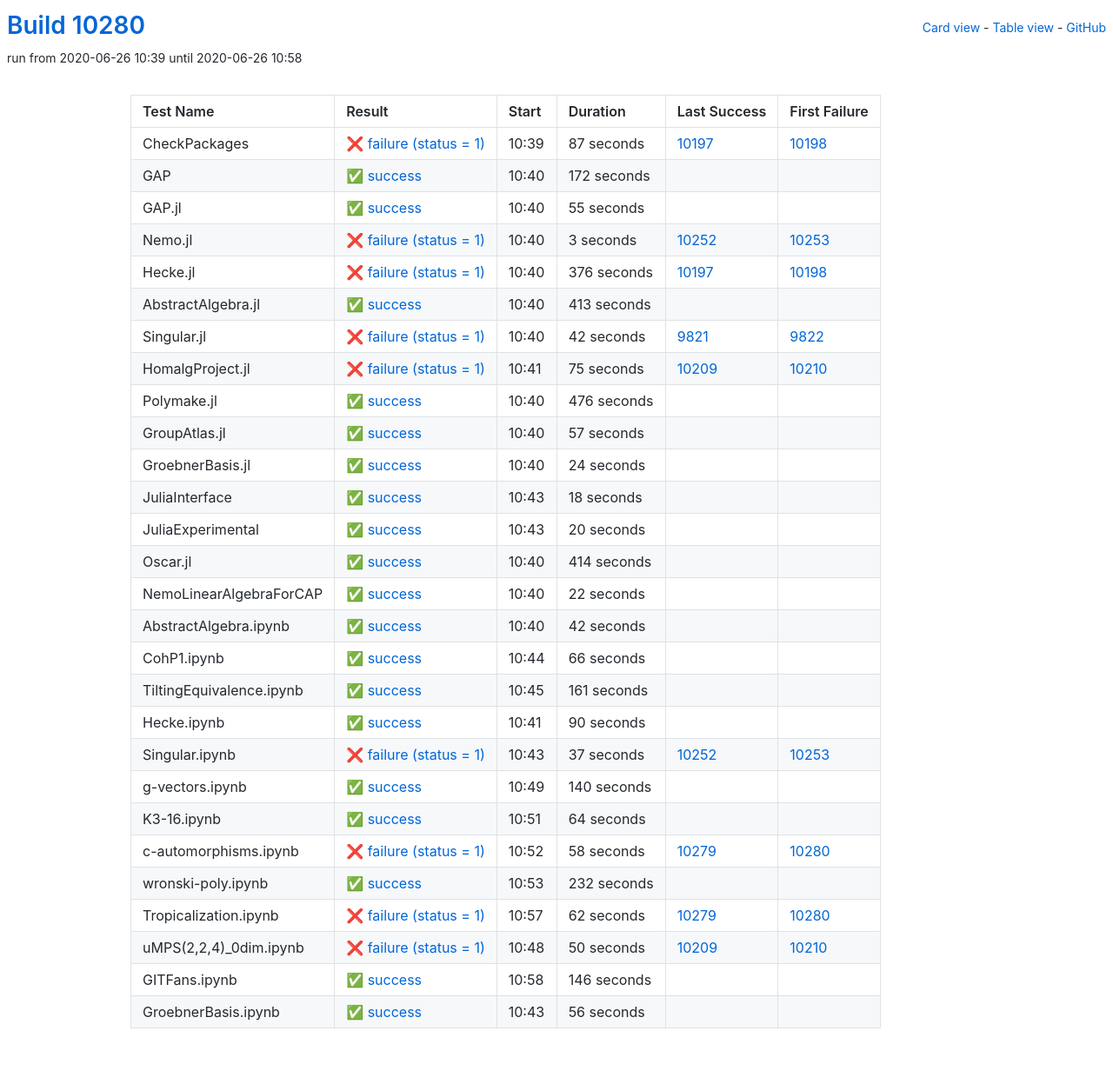
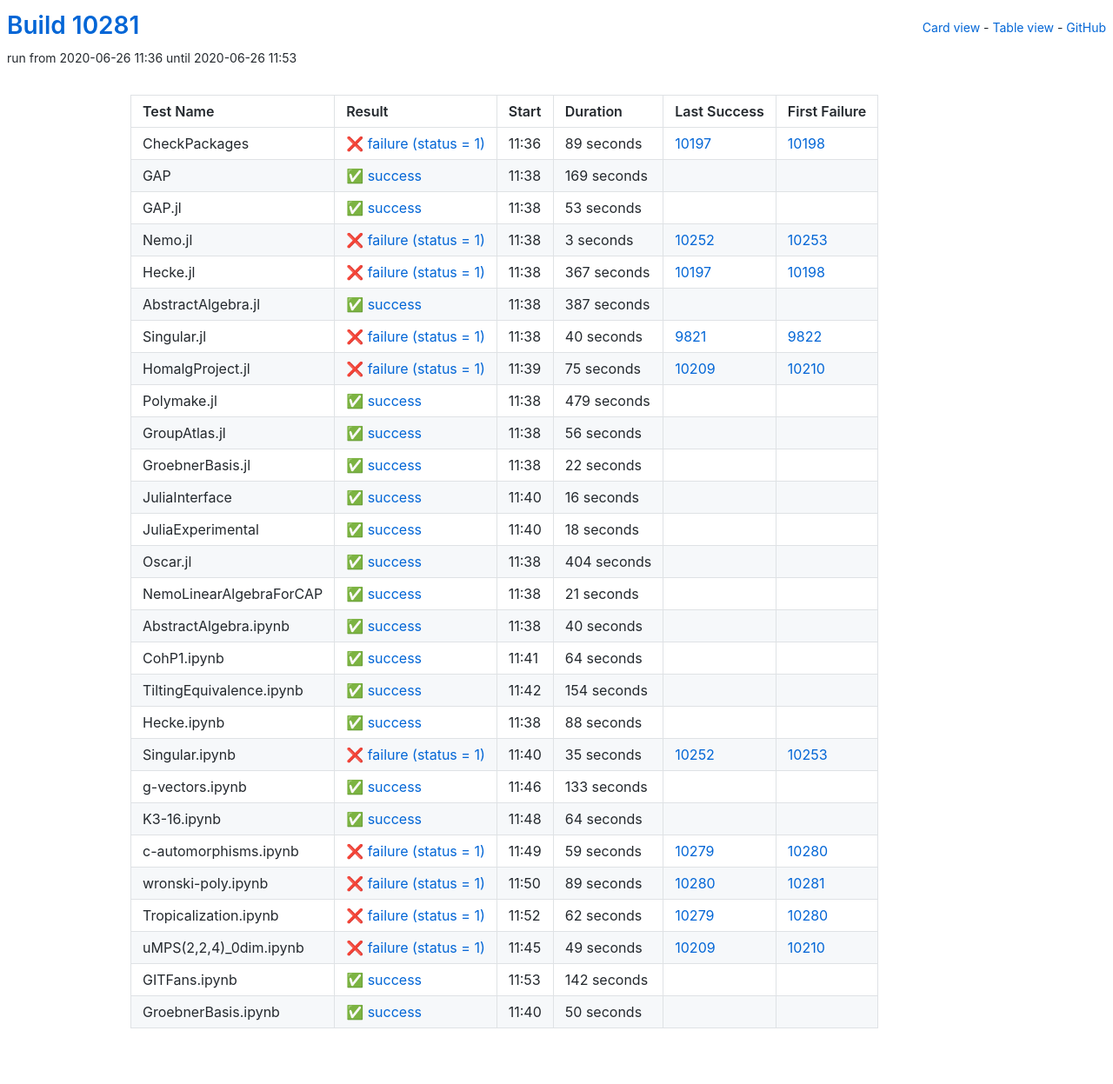
Before and after one commit to oscar-system/oscar-ci-status, a Jekyll site: the page built from table.html, in a window 1280 px wide. Shown: the whole page at 87% size. Built offline with Jekyll 4.4.1, drawn with Linux system fonts in a browser that asks for light colours.

Commit message:
Build #10281

```diff
--- a/_data/ci.yml
+++ b/_data/ci.yml
@@ -1,6 +1,6 @@
 ---
-build: 10280
-build_url: https://oscarci.mathematik.uni-kl.de/job/oscar/10280/
+build: 10281
+build_url: https://oscarci.mathematik.uni-kl.de/job/oscar/10281/
 job: oscar
 organization: oscar-system
 repo: oscar-ci-status
@@ -8,44 +8,44 @@ repourl: https://github.com/oscar-system/oscar-ci-status
 tests:
 - name: CheckPackages
   id: checkpackages
-  log: https://oscarci.mathematik.uni-kl.de/job/oscar/10280/artifact/logs/build-10280/CheckPackages.log
-  start: 2020-06-26 10:39
+  log: https://oscarci.mathematik.uni-kl.de/job/oscar/10281/artifact/logs/build-10281/CheckPackages.log
+  start: 2020-06-26 11:36
   success: false
   exitcode: 1
   status: failure
-  duration: 87
+  duration: 89
   last_success: 10197
   last_success_url: https://oscarci.mathematik.uni-kl.de/job/oscar/10197/
   first_failure: 10198
   first_failure_url: https://oscarci.mathematik.uni-kl.de/job/oscar/10198/
 - name: GAP
   id: gap
-  log: https://oscarci.mathematik.uni-kl.de/job/oscar/10280/artifact/logs/build-10280/GAP.log
-  start: 2020-06-26 10:40
+  log: https://oscarci.mathematik.uni-kl.de/job/oscar/10281/artifact/logs/build-10281/GAP.log
+  start: 2020-06-26 11:38
   success: true
   exitcode: 0
   status: success
-  duration: 172
+  duration: 169
   last_success: false
   last_success_url:
   first_failure: false
   first_failure_url:
 - name: GAP.jl
   id: gap-jl
-  log: https://oscarci.mathematik.uni-kl.de/job/oscar/10280/artifact/logs/build-10280/GAP.jl.log
-  start: 2020-06-26 10:40
+  log: https://oscarci.mathematik.uni-kl.de/job/oscar/10281/artifact/logs/build-10281/GAP.jl.log
+  start: 2020-06-26 11:38
   success: true
   exitcode: 0
   status: success
-  duration: 55
+  duration: 53
   last_success: false
   last_success_url:
   first_failure: false
   first_failure_url:
 - name: Nemo.jl
   id: nemo-jl
-  log: https://oscarci.mathematik.uni-kl.de/job/oscar/10280/artifact/logs/build-10280/Nemo.jl.log
-  start: 2020-06-26 10:40
+  log: https://oscarci.mathematik.uni-kl.de/job/oscar/10281/artifact/logs/build-10281/Nemo.jl.log
+  start: 2020-06-26 11:38
   success: false
   exitcode: 1
   status: failure
@@ -56,44 +56,44 @@ tests:
   first_failure_url: https://oscarci.mathematik.uni-kl.de/job/oscar/10253/
 - name: Hecke.jl
   id: hecke-jl
-  log: https://oscarci.mathematik.uni-kl.de/job/oscar/10280/artifact/logs/build-10280/Hecke.jl.log
-  start: 2020-06-26 10:40
+  log: https://oscarci.mathematik.uni-kl.de/job/oscar/10281/artifact/logs/build-10281/Hecke.jl.log
+  start: 2020-06-26 11:38
   success: false
   exitcode: 1
   status: failure
-  duration: 376
+  duration: 367
   last_success: 10197
   last_success_url: https://oscarci.mathematik.uni-kl.de/job/oscar/10197/
   first_failure: 10198
   first_failure_url: https://oscarci.mathematik.uni-kl.de/job/oscar/10198/
 - name: AbstractAlgebra.jl
   id: abstractalgebra-jl
-  log: https://oscarci.mathematik.uni-kl.de/job/oscar/10280/artifact/logs/build-10280/AbstractAlgebra.jl.log
-  start: 2020-06-26 10:40
+  log: https://oscarci.mathematik.uni-kl.de/job/oscar/10281/artifact/logs/build-10281/AbstractAlgebra.jl.log
+  start: 2020-06-26 11:38
   success: true
   exitcode: 0
   status: success
-  duration: 413
+  duration: 387
   last_success: false
   last_success_url:
   first_failure: false
   first_failure_url:
 - name: Singular.jl
   id: singular-jl
-  log: https://oscarci.mathematik.uni-kl.de/job/oscar/10280/artifact/logs/build-10280/Singular.jl.log
-  start: 2020-06-26 10:40
+  log: https://oscarci.mathematik.uni-kl.de/job/oscar/10281/artifact/logs/build-10281/Singular.jl.log
+  start: 2020-06-26 11:38
   success: false
   exitcode: 1
   status: failure
-  duration: 42
+  duration: 40
   last_success: 9821
   last_success_url: https://oscarci.mathematik.uni-kl.de/job/oscar/9821/
   first_failure: 9822
   first_failure_url: https://oscarci.mathematik.uni-kl.de/job/oscar/9822/
 - name: HomalgProject.jl
   id: homalgproject-jl
-  log: https://oscarci.mathematik.uni-kl.de/job/oscar/10280/artifact/logs/build-10280/HomalgProject.jl.log
-  start: 2020-06-26 10:41
+  log: https://oscarci.mathematik.uni-kl.de/job/oscar/10281/artifact/logs/build-10281/HomalgProject.jl.log
+  start: 2020-06-26 11:39
   success: false
   exitcode: 1
   status: failure
@@ -104,44 +104,56 @@ tests:
   first_failure_url: https://oscarci.mathematik.uni-kl.de/job/oscar/10210/
 - name: Polymake.jl
   id: polymake-jl
-  log: https://oscarci.mathematik.uni-kl.de/job/oscar/10280/artifact/logs/build-10280/Polymake.jl.log
-  start: 2020-06-26 10:40
+  log: https://oscarci.mathematik.uni-kl.de/job/oscar/10281/artifact/logs/build-10281/Polymake.jl.log
+  start: 2020-06-26 11:38
   success: true
   exitcode: 0
   status: success
-  duration: 476
+  duration: 479
   last_success: false
   last_success_url:
   first_failure: false
   first_failure_url:
 - name: GroupAtlas.jl
   id: groupatlas-jl
-  log: https://oscarci.mathematik.uni-kl.de/job/oscar/10280/artifact/logs/build-10280/GroupAtlas.jl.log
-  start: 2020-06-26 10:40
+  log: https://oscarci.mathematik.uni-kl.de/job/oscar/10281/artifact/logs/build-10281/GroupAtlas.jl.log
+  start: 2020-06-26 11:38
   success: true
   exitcode: 0
   status: success
-  duration: 57
+  duration: 56
   last_success: false
   last_success_url:
   first_failure: false
   first_failure_url:
 - name: GroebnerBasis.jl
   id: groebnerbasis-jl
-  log: https://oscarci.mathematik.uni-kl.de/job/oscar/10280/artifact/logs/build-10280/GroebnerBasis.jl.log
-  start: 2020-06-26 10:40
+  log: https://oscarci.mathematik.uni-kl.de/job/oscar/10281/artifact/logs/build-10281/GroebnerBasis.jl.log
+  start: 2020-06-26 11:38
   success: true
   exitcode: 0
   status: success
-  duration: 24
+  duration: 22
   last_success: false
   last_success_url:
   first_failure: false
   first_failure_url:
 - name: JuliaInterface
   id: juliainterface
-  log: https://oscarci.mathematik.uni-kl.de/job/oscar/10280/artifact/logs/build-10280/JuliaInterface.log
-  start: 2020-06-26 10:43
+  log: https://oscarci.mathematik.uni-kl.de/job/oscar/10281/artifact/logs/build-10281/JuliaInterface.log
+  start: 2020-06-26 11:40
+  success: true
+  exitcode: 0
+  status: success
+  duration: 16
+  last_success: false
+  last_success_url:
+  first_failure: false
+  first_failure_url:
+- name: JuliaExperimental
+  id: juliaexperimental
+  log: https://oscarci.mathematik.uni-kl.de/job/oscar/10281/artifact/logs/build-10281/JuliaExperimental.log
+  start: 2020-06-26 11:40
   success: true
   exitcode: 0
   status: success
@@ -150,118 +162,106 @@ tests:
   last_success_url:
   first_failure: false
   first_failure_url:
-- name: JuliaExperimental
-  id: juliaexperimental
-  log: https://oscarci.mathematik.uni-kl.de/job/oscar/10280/artifact/logs/build-10280/JuliaExperimental.log
-  start: 2020-06-26 10:43
+- name: Oscar.jl
+  id: oscar-jl
+  log: https://oscarci.mathematik.uni-kl.de/job/oscar/10281/artifact/logs/build-10281/Oscar.jl.log
+  start: 2020-06-26 11:38
   success: true
   exitcode: 0
   status: success
-  duration: 20
-  last_success: false
-  last_success_url:
-  first_failure: false
-  first_failure_url:
-- name: Oscar.jl
-  id: oscar-jl
-  log: https://oscarci.mathematik.uni-kl.de/job/oscar/10280/artifact/logs/build-10280/Oscar.jl.log
-  start: 2020-06-26 10:40
-  success: true
-  exitcode: 0
-  status: success
-  duration: 414
+  duration: 404
   last_success: false
   last_success_url:
   first_failure: false
   first_failure_url:
 - name: NemoLinearAlgebraForCAP
   id: nemolinearalgebraforcap
-  log: https://oscarci.mathematik.uni-kl.de/job/oscar/10280/artifact/logs/build-10280/NemoLinearAlgebraForCAP.log
-  start: 2020-06-26 10:40
+  log: https://oscarci.mathematik.uni-kl.de/job/oscar/10281/artifact/logs/build-10281/NemoLinearAlgebraForCAP.log
+  start: 2020-06-26 11:38
   success: true
   exitcode: 0
   status: success
-  duration: 22
+  duration: 21
   last_success: false
   last_success_url:
   first_failure: false
   first_failure_url:
 - name: AbstractAlgebra.ipynb
   id: abstractalgebra-ipynb
-  log: https://oscarci.mathematik.uni-kl.de/job/oscar/10280/artifact/logs/build-10280/AbstractAlgebra.ipynb.log
-  start: 2020-06-26 10:40
+  log: https://oscarci.mathematik.uni-kl.de/job/oscar/10281/artifact/logs/build-10281/AbstractAlgebra.ipynb.log
+  start: 2020-06-26 11:38
   success: true
   exitcode: 0
   status: success
-  duration: 42
+  duration: 40
   last_success: false
   last_success_url:
   first_failure: false
   first_failure_url:
 - name: CohP1.ipynb
   id: cohp1-ipynb
-  log: https://oscarci.mathematik.uni-kl.de/job/oscar/10280/artifact/logs/build-10280/CohP1.ipynb.log
-  start: 2020-06-26 10:44
+  log: https://oscarci.mathematik.uni-kl.de/job/oscar/10281/artifact/logs/build-10281/CohP1.ipynb.log
+  start: 2020-06-26 11:41
   success: true
   exitcode: 0
   status: success
-  duration: 66
+  duration: 64
   last_success: false
   last_success_url:
   first_failure: false
   first_failure_url:
 - name: TiltingEquivalence.ipynb
   id: tiltingequivalence-ipynb
-  log: https://oscarci.mathematik.uni-kl.de/job/oscar/10280/artifact/logs/build-10280/TiltingEquivalence.ipynb.log
-  start: 2020-06-26 10:45
+  log: https://oscarci.mathematik.uni-kl.de/job/oscar/10281/artifact/logs/build-10281/TiltingEquivalence.ipynb.log
+  start: 2020-06-26 11:42
   success: true
   exitcode: 0
   status: success
-  duration: 161
+  duration: 154
   last_success: false
   last_success_url:
   first_failure: false
   first_failure_url:
 - name: Hecke.ipynb
   id: hecke-ipynb
-  log: https://oscarci.mathematik.uni-kl.de/job/oscar/10280/artifact/logs/build-10280/Hecke.ipynb.log
-  start: 2020-06-26 10:41
+  log: https://oscarci.mathematik.uni-kl.de/job/oscar/10281/artifact/logs/build-10281/Hecke.ipynb.log
+  start: 2020-06-26 11:38
   success: true
   exitcode: 0
   status: success
-  duration: 90
+  duration: 88
   last_success: false
   last_success_url:
   first_failure: false
   first_failure_url:
 - name: Singular.ipynb
   id: singular-ipynb
-  log: https://oscarci.mathematik.uni-kl.de/job/oscar/10280/artifact/logs/build-10280/Singular.ipynb.log
-  start: 2020-06-26 10:43
+  log: https://oscarci.mathematik.uni-kl.de/job/oscar/10281/artifact/logs/build-10281/Singular.ipynb.log
+  start: 2020-06-26 11:40
   success: false
   exitcode: 1
   status: failure
-  duration: 37
+  duration: 35
   last_success: 10252
   last_success_url: https://oscarci.mathematik.uni-kl.de/job/oscar/10252/
   first_failure: 10253
   first_failure_url: https://oscarci.mathematik.uni-kl.de/job/oscar/10253/
 - name: g-vectors.ipynb
   id: g-vectors-ipynb
-  log: https://oscarci.mathematik.uni-kl.de/job/oscar/10280/artifact/logs/build-10280/g-vectors.ipynb.log
-  start: 2020-06-26 10:49
+  log: https://oscarci.mathematik.uni-kl.de/job/oscar/10281/artifact/logs/build-10281/g-vectors.ipynb.log
+  start: 2020-06-26 11:46
   success: true
   exitcode: 0
   status: success
-  duration: 140
+  duration: 133
   last_success: false
   last_success_url:
   first_failure: false
   first_failure_url:
 - name: K3-16.ipynb
   id: k3-16-ipynb
-  log: https://oscarci.mathematik.uni-kl.de/job/oscar/10280/artifact/logs/build-10280/K3-16.ipynb.log
-  start: 2020-06-26 10:51
+  log: https://oscarci.mathematik.uni-kl.de/job/oscar/10281/artifact/logs/build-10281/K3-16.ipynb.log
+  start: 2020-06-26 11:48
   success: true
   exitcode: 0
   status: success
@@ -272,32 +272,32 @@ tests:
   first_failure_url:
 - name: c-automorphisms.ipynb
   id: c-automorphisms-ipynb
-  log: https://oscarci.mathematik.uni-kl.de/job/oscar/10280/artifact/logs/build-10280/c-automorphisms.ipynb.log
-  start: 2020-06-26 10:52
+  log: https://oscarci.mathematik.uni-kl.de/job/oscar/10281/artifact/logs/build-10281/c-automorphisms.ipynb.log
+  start: 2020-06-26 11:49
   success: false
   exitcode: 1
   status: failure
-  duration: 58
+  duration: 59
   last_success: 10279
   last_success_url: https://oscarci.mathematik.uni-kl.de/job/oscar/10279/
   first_failure: 10280
   first_failure_url: https://oscarci.mathematik.uni-kl.de/job/oscar/10280/
 - name: wronski-poly.ipynb
   id: wronski-poly-ipynb
-  log: https://oscarci.mathematik.uni-kl.de/job/oscar/10280/artifact/logs/build-10280/wronski-poly.ipynb.log
-  start: 2020-06-26 10:53
-  success: true
-  exitcode: 0
-  status: success
-  duration: 232
-  last_success: false
-  last_success_url:
-  first_failure: false
-  first_failure_url:
+  log: https://oscarci.mathematik.uni-kl.de/job/oscar/10281/artifact/logs/build-10281/wronski-poly.ipynb.log
+  start: 2020-06-26 11:50
+  success: false
+  exitcode: 1
+  status: failure
+  duration: 89
+  last_success: 10280
+  last_success_url: https://oscarci.mathematik.uni-kl.de/job/oscar/10280/
+  first_failure: 10281
+  first_failure_url: https://oscarci.mathematik.uni-kl.de/job/oscar/10281/
 - name: Tropicalization.ipynb
   id: tropicalization-ipynb
-  log: https://oscarci.mathematik.uni-kl.de/job/oscar/10280/artifact/logs/build-10280/Tropicalization.ipynb.log
-  start: 2020-06-26 10:57
+  log: https://oscarci.mathematik.uni-kl.de/job/oscar/10281/artifact/logs/build-10281/Tropicalization.ipynb.log
+  start: 2020-06-26 11:52
   success: false
   exitcode: 1
   status: failure
@@ -308,36 +308,36 @@ tests:
   first_failure_url: https://oscarci.mathematik.uni-kl.de/job/oscar/10280/
 - name: uMPS(2,2,4)_0dim.ipynb
   id: umps-2-2-4-0dim-ipynb
-  log: https://oscarci.mathematik.uni-kl.de/job/oscar/10280/artifact/logs/build-10280/uMPS-2-2-4-_0dim.ipynb.log
-  start: 2020-06-26 10:48
+  log: https://oscarci.mathematik.uni-kl.de/job/oscar/10281/artifact/logs/build-10281/uMPS-2-2-4-_0dim.ipynb.log
+  start: 2020-06-26 11:45
   success: false
   exitcode: 1
   status: failure
-  duration: 50
+  duration: 49
   last_success: 10209
   last_success_url: https://oscarci.mathematik.uni-kl.de/job/oscar/10209/
   first_failure: 10210
   first_failure_url: https://oscarci.mathematik.uni-kl.de/job/oscar/10210/
 - name: GITFans.ipynb
   id: gitfans-ipynb
-  log: https://oscarci.mathematik.uni-kl.de/job/oscar/10280/artifact/logs/build-10280/GITFans.ipynb.log
-  start: 2020-06-26 10:58
+  log: https://oscarci.mathematik.uni-kl.de/job/oscar/10281/artifact/logs/build-10281/GITFans.ipynb.log
+  start: 2020-06-26 11:53
   success: true
   exitcode: 0
   status: success
-  duration: 146
+  duration: 142
   last_success: false
   last_success_url:
   first_failure: false
   first_failure_url:
 - name: GroebnerBasis.ipynb
   id: groebnerbasis-ipynb
-  log: https://oscarci.mathematik.uni-kl.de/job/oscar/10280/artifact/logs/build-10280/GroebnerBasis.ipynb.log
-  start: 2020-06-26 10:43
+  log: https://oscarci.mathematik.uni-kl.de/job/oscar/10281/artifact/logs/build-10281/GroebnerBasis.ipynb.log
+  start: 2020-06-26 11:40
   success: true
   exitcode: 0
   status: success
-  duration: 56
+  duration: 50
   last_success: false
   last_success_url:
   first_failure: false
```
Also changed, not shown: README.md.
